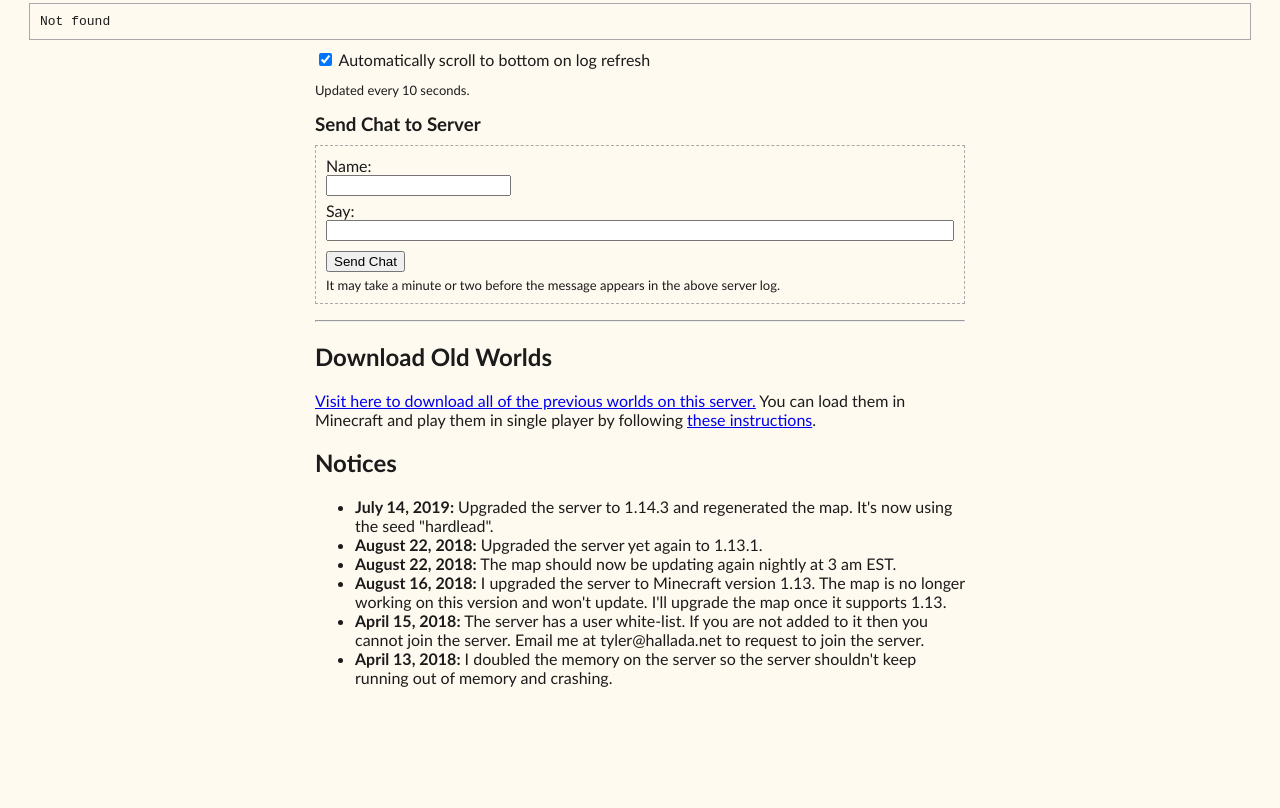
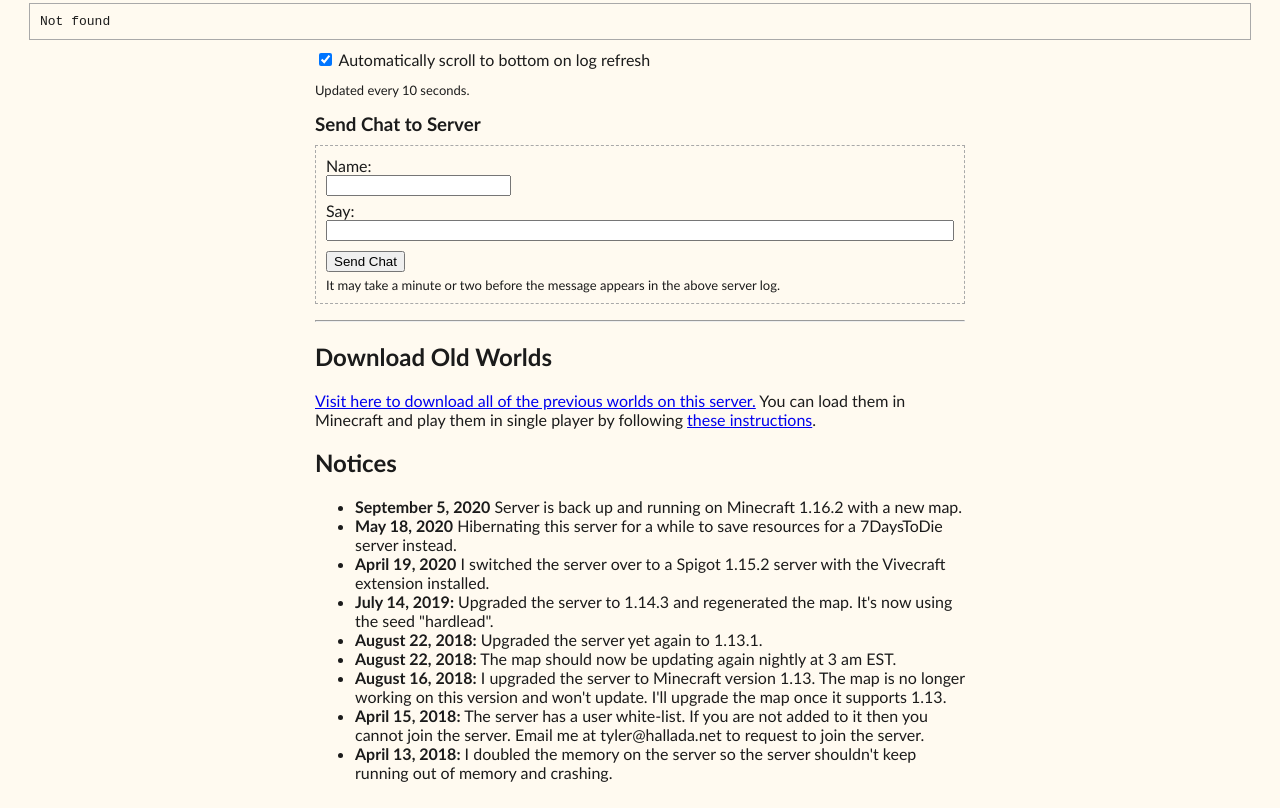
Before and after one commit to thallada/panic-shack, a plain HTML site: page index.html in a window 1280 px wide. Shown: the part 1192-2000 px from the top of the page. Before the commit the page ends 1905 px from the top, so only its background shows below. Drawn offline with nearby package versions, Linux system fonts and the light colour scheme; no server answers; a script that the page names is missing; files whose address does not match are found by name.

Commit message:
Resume update for September 2020

```diff
--- a/index.html
+++ b/index.html
@@ -128,6 +128,18 @@
             <p>
               <ul>
                 <li>
+                  <strong>September 5, 2020</strong>
+                  Server is back up and running on Minecraft 1.16.2 with a new map.
+                </li>
+                <li>
+                  <strong>May 18, 2020</strong>
+                  Hibernating this server for a while to save resources for a 7DaysToDie server instead.
+                </li>
+                <li>
+                  <strong>April 19, 2020</strong>
+                  I switched the server over to a Spigot 1.15.2 server with the Vivecraft extension installed.
+                </li>
+                <li>
                   <strong>July 14, 2019:</strong>
                   Upgraded the server to 1.14.3 and regenerated the map. It's now using the seed "hardlead".
                 </li>
```
